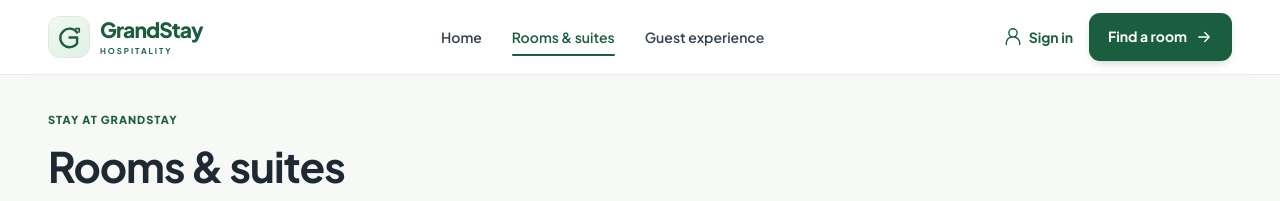
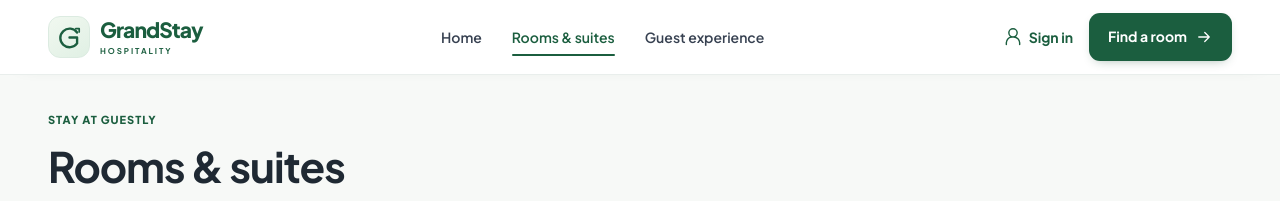
Before and after one commit to Soft-Nation-dev/grandstay, a Next.js app: page /rooms in a window 1280 px wide. Shown: the top 201 px of the page. Built offline with nearby package versions, Linux system fonts and the light colour scheme.

Commit message:
Rebrand components/public/room-browser.tsx for Guestly

```diff
--- a/components/public/room-browser.tsx
+++ b/components/public/room-browser.tsx
@@ -65,7 +65,7 @@ export function RoomBrowser() {
   const matches = (stay ? findRooms(stay, bookings, rooms) : rooms).filter((item) => category === "All" || item.category === category);
   const results = [...matches].sort((a, b) => sort === "price-low" ? a.nightlyRate - b.nightlyRate : sort === "price-high" ? b.nightlyRate - a.nightlyRate : 0);
   return <>
-    <div className="page-heading"><span className="eyebrow">Stay at GrandStay</span><h1>Rooms &amp; suites</h1><p>Find a space to make your own, with the comforts that matter most.</p></div>
+    <div className="page-heading"><span className="eyebrow">Stay at Guestly</span><h1>Rooms &amp; suites</h1><p>Find a space to make your own, with the comforts that matter most.</p></div>
     {roomId && <p className="form-error" role="alert">We could not find that room. Explore our available rooms below.</p>}
     <section className="panel search-panel" aria-label="Find rooms"><StaySearch key={queryString} initial={stay} /></section>
     {!!(checkIn || checkOut) && !stay && <p className="form-error" role="alert">Enter valid dates and guest count to check availability.</p>}
```
